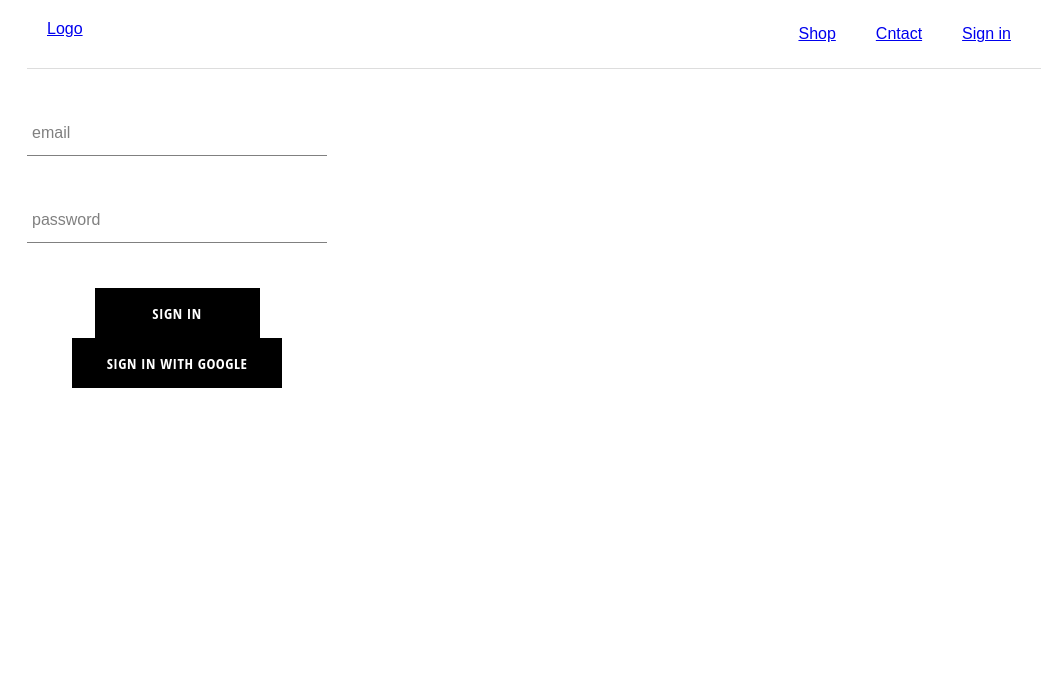
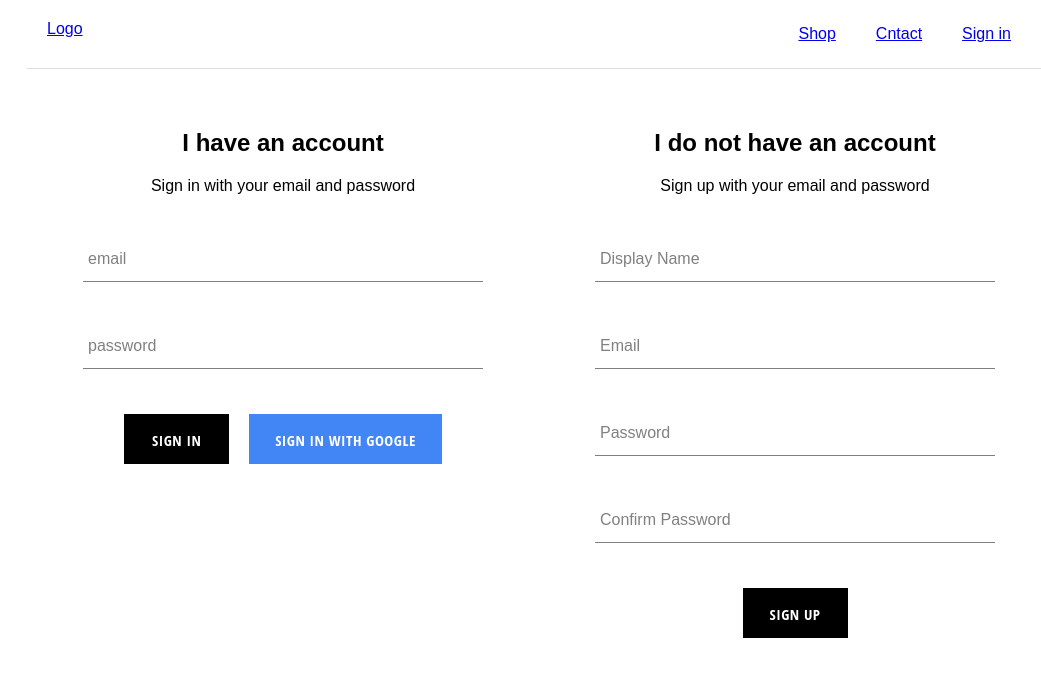
Before and after one commit to linarkin/shop, a React (Create React App) app: page /signin in a window 1280 px wide. Shown: the top 676 px of the page, without its empty margins (101-1142 px from the left). Built offline with nearby package versions, Linux system fonts and the light colour scheme; no server answers; a web font is replaced by a local one.

Commit message:
finishing sign in sign up components using firebase

```diff
--- a/src/App.js
+++ b/src/App.js
@@ -5,7 +5,7 @@ import HomePage from './pages/homePage/homePage.component';
 import ShopPage from './pages/shop/shop.component';
 import SignIn from './pages/sign-in-sign-up/sign-in-sign-up.component';
 import Header from './components/header/header.component';
-import { auth } from './firebase/firebase.utils';
+import { auth, createUserProfileDocument } from './firebase/firebase.utils';
 
 class App extends React.Component {
   constructor(props){
@@ -19,10 +19,22 @@ class App extends React.Component {
   unsubscribeFromAuth = null;
 
   componentDidMount() {
-    this.unsubscribeFromAuth = auth.onAuthStateChanged(user => {
-      this.setState({currentUser: user});
+    this.unsubscribeFromAuth = auth.onAuthStateChanged(async userAuth => {
+      if(userAuth) {
+        const userRef = await createUserProfileDocument(userAuth);
 
-      console.log(user);
+        userRef.onSnapshot((snapShot) => {
+          this.setState({
+            currentUser: {
+              id: snapShot.id,
+              ...snapShot.data()
+            }
+          });
+        });
+      }
+      else {
+        this.setState({ currentUser: userAuth});
+      }
     })
   }
 
@@ -33,7 +45,7 @@ class App extends React.Component {
   render() {
     return (
       <div className="App">
-        <Header/>
+        <Header currentUser={this.state.currentUser}/>
         <Switch>
           <Route exact path="/" component={HomePage} />
           <Route path="/shop" component={ShopPage} />
--- a/src/components/customButton/customButton.component.jsx
+++ b/src/components/customButton/customButton.component.jsx
@@ -2,9 +2,10 @@ import React from 'react';
 
 import './customButton.styles.scss';
 
-const CustomButton = ({children, ...otherProps}) => {
+const CustomButton = ({children, isGoogleSignIn, ...otherProps}) => {
     return (
-        <button className="custom-button" {...otherProps}>
+        <button className={`${isGoogleSignIn ? 'google-sign-in' : ''} custom-button`}
+        {...otherProps}>
             {children}
         </button>
     )
--- a/src/components/customButton/customButton.styles.scss
+++ b/src/components/customButton/customButton.styles.scss
@@ -1,17 +1,19 @@
 .custom-button {
-    min-width: 165px;
+    display: inline-block;
+    min-width: 105px;
     width: auto;
     height: 50px;
+    margin: 0 10px;
     letter-spacing: 0.5px;
     line-height: 50px;
-    padding: 0 35px 0 35px;
+    padding: 0 25px 0 25px;
     font-size: 15px;
     background-color: black;
     color: white;
     text-transform: uppercase;
     font-family: 'Open Sans Condensed';
     font-weight: bolder;
-    border: none;
+    border: 1px solid transparent;
     cursor: pointer;
 
     &:hover {
@@ -19,4 +21,11 @@
       color: black;
       border: 1px solid black;
     }
+
+    &:first-child {
+      margin-right: 30px;
+    }
+  &.google-sign-in {
+    background-color: #4285f4;
   }
+}
--- a/src/components/formInput/formInput.component.jsx
+++ b/src/components/formInput/formInput.component.jsx
@@ -2,23 +2,19 @@ import React from 'react';
 
 import './form-input.styles.scss';
 
-const FormInput = ({handleChange, label, ...otherProps}) => {
-    return (
-        <div className="group">
-            <input type={otherProps.type}
-                    onChange={otherProps.handleChange}
-                    {...otherProps.required}
-                    className="form-input"/>
-            {
-                label ?
-                (<label htmlFor="label"
-                        className={`${otherProps.value.length ? 'shrink': '' } form-input-label`}>
-                    {label}
-                </label>)
-                : null
-            }
-        </div>
-    )
-}
+const FormInput = ({ handleChange, label, ...otherProps }) => (
+  <div className='group'>
+    <input className='form-input' onChange={handleChange} {...otherProps} />
+    {label ? (
+      <label
+        className={`${
+          otherProps.value.length ? 'shrink' : ''
+        } form-input-label`}
+      >
+        {label}
+      </label>
+    ) : null}
+  </div>
+);
 
 export default FormInput;
--- a/src/components/header/header.component.jsx
+++ b/src/components/header/header.component.jsx
@@ -1,15 +1,24 @@
 import React from 'react';
 import { Link } from 'react-router-dom';
 
+import { auth } from '../../firebase/firebase.utils';
+
 import './header.styles.scss';
 
-const Header = () => (
+const Header = ({currentUser}) => (
     <div className="header">
         <div><Link to="/">Logo</Link></div>
         <div>
-            <Link className="header__link" to="/shop">Shop</Link>
-            <Link className="header__link" to="/contact">Cntact</Link>
-            <Link className="header__link" to="/signin">Sign in</Link>
+            <Link className="option header__link" to="/shop">Shop</Link>
+            <Link className="option header__link" to="/contact">Cntact</Link>
+            {
+                currentUser ?
+                    <div className="option header__link" onClick={()=> auth.signOut()}>Sign out</div>
+
+                : (
+                    <Link className="option header__link" to="/signin">Sign in</Link>
+                )
+            }
         </div>
     </div>
 );
--- a/src/components/sign-in/sign-in.component.jsx
+++ b/src/components/sign-in/sign-in.component.jsx
@@ -2,7 +2,7 @@ import React from 'react';
 import FormInput from '../formInput/formInput.component';
 import CustomButton from '../customButton/customButton.component';
 
-import { signInWithGoogle } from '../../firebase/firebase.utils';
+import { auth, signInWithGoogle } from '../../firebase/firebase.utils';
 
 import './sign-in.styles.scss';
 
@@ -16,9 +16,17 @@ class SignIn extends React.Component {
         };
     }
 
-    handelSubmit = event => {
+    handelSubmit = async event => {
         event.preventDefault();
-        this.setState({email: '', password: ''});
+
+        const { email, password } = this.state;
+
+        try {
+            await auth.signInWithEmailAndPassword(email, password);
+            this.setState({email: '', password: ''});
+        } catch(error) {
+            console.log(error);
+        }
     }
 
     handleChange = event => {
@@ -29,6 +37,8 @@ class SignIn extends React.Component {
     render() {
         return(
             <div className="sign-in-form">
+                <h2>I have an account</h2>
+                <span>Sign in with your email and password</span>
                 <form onSubmit={this.handelSubmit} >
                     <div>
                         <FormInput name="email"
@@ -47,7 +57,7 @@ class SignIn extends React.Component {
                                 label="password" />
                     </div>
                     <CustomButton type="submit">Sign in</CustomButton>
-                    <CustomButton onClick={signInWithGoogle}>Sign in with Google</CustomButton>
+                    <CustomButton onClick={signInWithGoogle} isGoogleSignIn>Sign in with Google</CustomButton>
                 </form>
             </div>
         )
--- a/src/components/sign-in/sign-in.styles.scss
+++ b/src/components/sign-in/sign-in.styles.scss
@@ -1,3 +1,3 @@
 .sign-in-form {
-    width: 300px;
+    width: 400px;
 }
--- /dev/null
+++ b/src/components/sign-up/sign-up.component.jsx
@@ -0,0 +1,104 @@
+import React from 'react';
+
+import FormInput from '../formInput/formInput.component';
+import CustomButton from '../customButton/customButton.component';
+
+import { auth, createUserProfileDocument } from '../../firebase/firebase.utils';
+
+import './sign-up.styles.scss';
+
+class SignUp extends React.Component {
+  constructor() {
+    super();
+
+    this.state = {
+      displayName: '',
+      email: '',
+      password: '',
+      confirmPassword: ''
+    };
+  }
+
+  handleSubmit = async (event) => {
+    event.preventDefault();
+
+    const { displayName, email, password, confirmPassword } = this.state;
+
+    if (password !== confirmPassword) {
+      alert("passwords don't match");
+      return;
+    }
+
+    try {
+      const { user } = await auth.createUserWithEmailAndPassword(
+        email,
+        password
+      );
+
+      await createUserProfileDocument(user, { displayName });
+
+      this.setState({
+        displayName: '',
+        email: '',
+        password: '',
+        confirmPassword: ''
+      })
+
+    } catch (error) {
+      console.error(error);
+    };
+  }
+
+  handleChange = event => {
+    const { name, value } = event.target;
+
+    this.setState({ [name]: value });
+  };
+
+  render() {
+    const { displayName, email, password, confirmPassword } = this.state;
+    return (
+      <div className='sign-up'>
+        <h2>I do not have an account</h2>
+        <span>Sign up with your email and password</span>
+        <form className='sign-up-form' onSubmit={this.handleSubmit}>
+          <FormInput
+            type='text'
+            name='displayName'
+            value={displayName}
+            onChange={this.handleChange}
+            label='Display Name'
+            required
+          />
+          <FormInput
+            type='email'
+            name='email'
+            value={email}
+            onChange={this.handleChange}
+            label='Email'
+            required
+          />
+          <FormInput
+            type='password'
+            name='password'
+            value={password}
+            onChange={this.handleChange}
+            label='Password'
+            required
+          />
+          <FormInput
+            type='password'
+            name='confirmPassword'
+            value={confirmPassword}
+            onChange={this.handleChange}
+            label='Confirm Password'
+            required
+          />
+          <CustomButton type='submit'>SIGN UP</CustomButton>
+        </form>
+      </div>
+    );
+  }
+}
+
+export default SignUp;
--- /dev/null
+++ b/src/components/sign-up/sign-up.styles.scss
@@ -0,0 +1,9 @@
+.sign-up {
+  display: flex;
+  flex-direction: column;
+  width: 400px;
+
+  .title {
+    margin: 10px 0;
+  }
+}
--- a/src/firebase/firebase.utils.js
+++ b/src/firebase/firebase.utils.js
@@ -12,6 +12,30 @@ const config = {
     appId: "1:685442721686:web:eb8227c9e020450f819fb7"
 };
 
+export const createUserProfileDocument = async (userAuth, additionalData) => {
+    if(!userAuth) return;
+    const userRef = firestore.doc(`users/${userAuth.uid}`);
+    const snapShot = await userRef.get();
+
+    if(!snapShot.exist) {
+        const {displayName, email} = userAuth;
+        const createdAd = new Date();
+
+        try {
+            await userRef.set({
+                displayName,
+                email,
+                createdAd,
+                ...additionalData
+            })
+        }
+        catch(error) {
+            console.log('error creating user', error);
+        }
+    }
+    return userRef;
+}
+
 firebase.initializeApp(config);
 
 export const auth = firebase.auth();
--- a/src/pages/sign-in-sign-up/sign-in-sign-up.component.jsx
+++ b/src/pages/sign-in-sign-up/sign-in-sign-up.component.jsx
@@ -1,12 +1,16 @@
 import React from 'react';
 
 import SignIn from '../../components/sign-in/sign-in.component';
+import SignUp from '../../components/sign-up/sign-up.component';
+
+import './sign-in-sign-up.styles.scss';
 
 const SignInSignUp = () => {
 
     return(
-        <div>
+        <div className="sign-wrap">
             <SignIn />
+            <SignUp />
         </div>
     )
 }
--- a/src/pages/sign-in-sign-up/sign-in-sign-up.styles.scss
+++ b/src/pages/sign-in-sign-up/sign-in-sign-up.styles.scss
@@ -0,0 +1,5 @@
+.sign-wrap {
+    display: flex;
+    flex-direction: row;
+    justify-content: space-around;
+}
```
